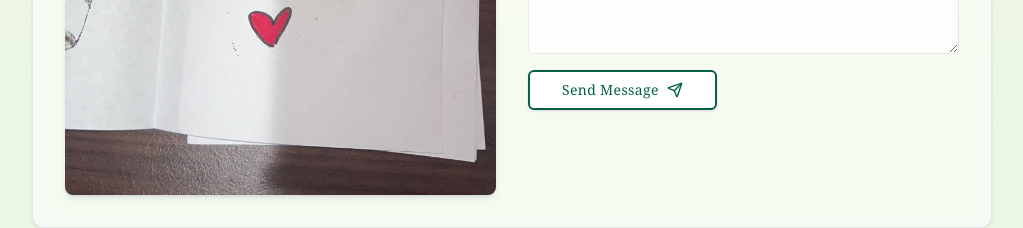
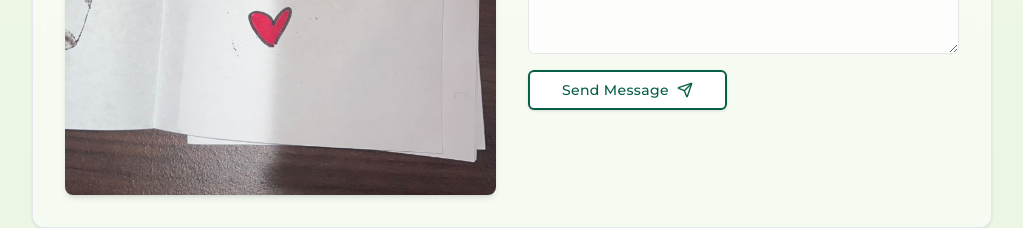
Before and after one commit to hinnazeejah/CardsForMentalHealthWebsite, a Next.js app in the folder cards-for-mental-health/: page /get-involved in a window 1280 px wide. Shown: the part 1704-1932 px from the top of the page, without its empty margins (256-1279 px from the left). Built offline with nearby package versions, Linux system fonts and the light colour scheme.

Commit message:
fbutton font change

```diff
--- a/cards-for-mental-health/app/feedback/page.tsx
+++ b/cards-for-mental-health/app/feedback/page.tsx
@@ -116,7 +116,7 @@ export default function FeedbackPage() {
               <Button
                 type="submit"
                 disabled={isSubmitting}
-                className="w-full bg-white text-emerald-800 hover:bg-emerald-50 border-2 border-emerald-800 font-serif tracking-wide"
+                className="w-full bg-white text-emerald-800 hover:bg-emerald-50 border-2 border-emerald-800 font-sans tracking-wide"
               >
                 {isSubmitting ? 'Sending...' : 'Send Feedback'}
                 <Send className="ml-2 h-4 w-4" />
--- a/cards-for-mental-health/app/get-involved/page.tsx
+++ b/cards-for-mental-health/app/get-involved/page.tsx
@@ -156,7 +156,7 @@ export default function WaysToGetInvolvedPage() {
                     type="submit"
                     size="lg"
                     disabled={isSubmitting}
-                    className="bg-white text-emerald-800 hover:bg-emerald-50 border-2 border-emerald-800 font-serif tracking-wide"
+                    className="bg-white text-emerald-800 hover:bg-emerald-50 border-2 border-emerald-800 font-sans tracking-wide"
                   >
                     {isSubmitting ? 'Sending...' : 'Send Message'}
                     <Send className="ml-2 h-4 w-4" />
--- a/cards-for-mental-health/app/tips-for-helping-people/page.tsx
+++ b/cards-for-mental-health/app/tips-for-helping-people/page.tsx
@@ -41,7 +41,7 @@ export default function TipsForHelpingPeoplePage() {
       <section className="relative overflow-hidden bg-gradient-to-r from-emerald-800 to-green-700">
         <div className="absolute inset-0 bg-grid-white/[0.05] bg-[size:20px_20px]" />
         <div className="container relative mx-auto px-4 py-16 sm:py-20 sm:px-6 lg:px-8">
-          <div className="flex flex-col sm:flex-row items-center gap-8 sm:justify-between pt-8 sm:pt-0">
+          <div className="flex flex-col items-center text-center sm:flex-row sm:text-left sm:items-center gap-8 sm:justify-between">
             <h1 className="text-4xl font-bold tracking-tighter text-white sm:text-5xl xl:text-6xl/none">
               Tips for Helping People
             </h1>
```
